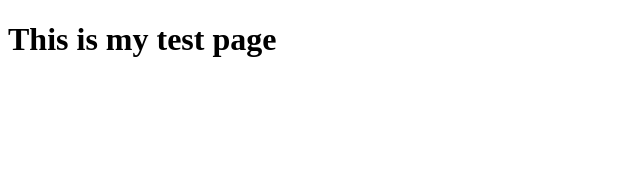
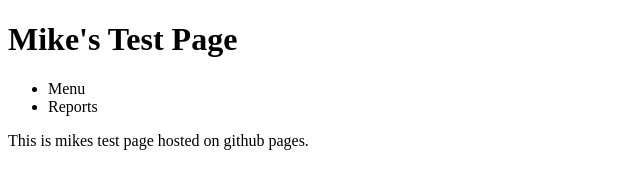
Before and after one commit to mjc5776/mjc5776.github.io, a plain HTML site: page index.html in a window 1280 px wide. Shown: the whole page, without its empty margins (0-640 px from the left). Drawn offline with Linux system fonts and the light colour scheme.

Commit message:
Changes for aside and section

```diff
--- a/index.html
+++ b/index.html
@@ -12,8 +12,22 @@
         <link rel="stylesheet" href="">
     </head>
     <body>
-        <h1>This is my test page</h1>
-
-        <script src="" async defer></script>
+    <header>
+        <h1>Mike's Test Page</h1>
+    </header>
+    <aside>
+        <ul>
+            <li>
+                Menu
+            </li>
+            <li>
+                Reports
+            </li>
+        </ul>
+    </aside>
+    <section>
+        This is mikes test page hosted on github pages.
+    </section>
+    <footer></footer>
     </body>
 </html>
```
